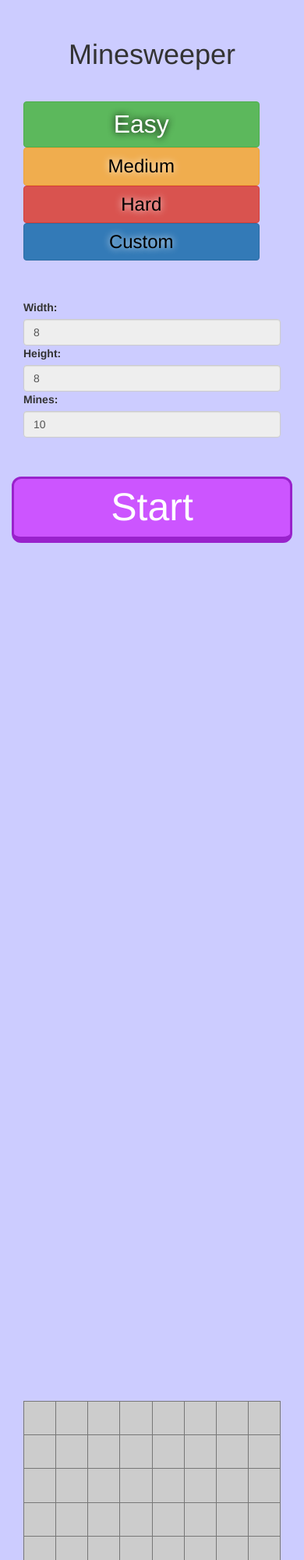
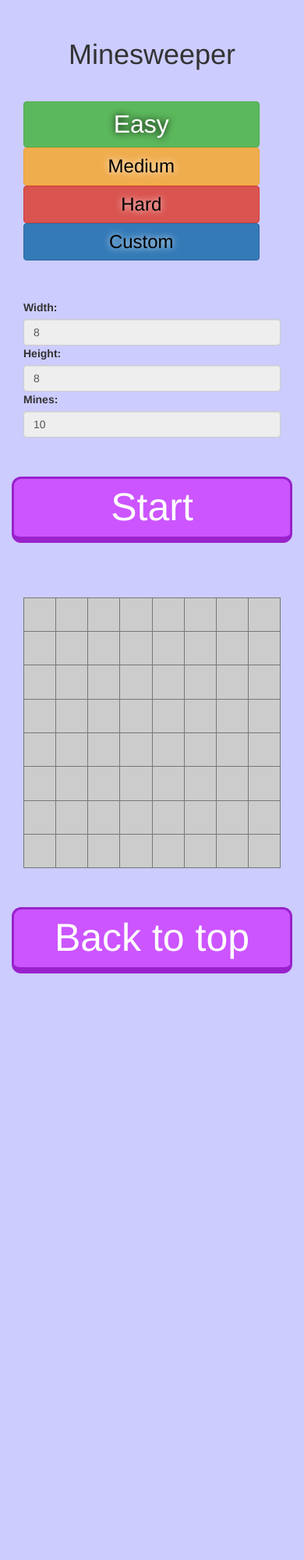
Before and after one commit to jonayerdi/Minesweeper, a plain HTML site: page index.html in a window 390 px wide. Shown: the top 2000 px of the page at 78% size. After the commit the page ends 1298 px from the top, so only its background shows below. Drawn offline with nearby package versions, Linux system fonts and the light colour scheme.

Commit message:
Board font-size adjusted and js restructured

```diff
--- a/css/styles.css
+++ b/css/styles.css
@@ -6,10 +6,6 @@ body {
 #top {
 	text-align:center;
 	margin: 0px 0px 30px 0px;
-}
-
-#minesweeper-top {
-	margin-top: 300%;
 }
 
 #minesweeper {
@@ -92,9 +88,11 @@ th, td  {
 	border: 1px solid #777777;
 	background: #EEEEEE;
 }
+th, td.disabled  {
+	background: #CCCCCC;
+}
 
 th, td.undiscovered  {
-	border: 1px solid #777777;
 	background: #CCCCCC;
 }
 
--- a/js/main.js
+++ b/js/main.js
@@ -1,19 +1,3 @@
-
-var $minesweeper;
-
-var $lbWidth;
-var $lbHeight;
-var $lbMines;
-
-var currentMode;
-
-var width;
-var height;
-var mines;
-
-var customWidth = 8;
-var customHeight = 8;
-var customMines = 10;
 
 function applySettings(mode) {
 	switch (mode) {
@@ -72,24 +56,6 @@ function checkSettings() {
 	buildBoard();
 }
 
-function buildBoard() {
-	var device_width = (window.innerWidth > 0) ? window.innerWidth : screen.width;
-	var device_height = (window.innerHeight > 0) ? window.innerHeight : screen.height;
-	var size = (device_width > device_height) ? device_height/(parseInt(height)+5) : device_width/(parseInt(width)+1);
-	$minesweeper.empty();
-	$minesweeper.append("<table class=\"board-table\"></table>");
-	var $board_table = $(".board-table");
-	for(var i = 0 ; i < height ; i++) {
-		$board_table.append("<tr id=\"row"+i+"\" height='"+size+"' width='"+size+"'></tr>");
-		var $board_row = $("#row"+i);
-		for(var j = 0 ; j < width ; j++) {
-			$board_row.append("<td onclick=\"discover("+i+","+j+")\" id=\"s"+i+"-"+j+"\" height='"+size
-			+"' width='"+size+"' class='undiscovered'></td>");
-		}
-	}
-	initMines(height,width,mines);
-}
-
 $(document).ready(function() {
 	//Get jQuery variables
 	$minesweeper = $('#minesweeper');
--- a/js/minesweeper.js
+++ b/js/minesweeper.js
@@ -1,5 +1,22 @@
 
-var mines = [];
+var $minesweeper;
+
+var $lbWidth;
+var $lbHeight;
+var $lbMines;
+
+var currentMode;
+
+var width;
+var height;
+var mines;
+
+var customWidth = 8;
+var customHeight = 8;
+var customMines = 10;
+
+var mineLocations = [];
+var discovered = 0;
 
 //Returns the color for the discovered square
 function getSquareColor(value) {
@@ -34,8 +51,8 @@ function getSquareColor(value) {
 //Returns * if it's a mine, or the number of mines it has around
 function getSquareValue(x,y) {
 	var surroundMines = 0;
-	for(var i = 0 ; i < mines.length ; i++) {
-		var current = mines[i];
+	for(var i = 0 ; i < mineLocations.length ; i++) {
+		var current = mineLocations[i];
 		if(Math.abs(current.x-x)<2 && Math.abs(current.y-y)<2) {
 			if(current.x == x && current.y == y) return '*';
 			else surroundMines++;
@@ -46,27 +63,49 @@ function getSquareValue(x,y) {
 
 //Creates m random positions within x and y
 function initMines(x,y,m) {
-	mines = [];
+	mineLocations = [];
+	discovered = 0;
 	var placedMines = 0;
 	while(placedMines < m) {
 		var mine = {x:Math.floor((Math.random() * x)), y:Math.floor((Math.random() * y))};
 		if(getSquareValue(mine.x, mine.y) != '*') {
-			mines.push(mine);
+			mineLocations.push(mine);
 			placedMines++;
 		}
 	}
 }
 
+//Builds the board table
+function buildBoard() {
+	var device_width = (window.innerWidth > 0) ? window.innerWidth : screen.width;
+	var device_height = (window.innerHeight > 0) ? window.innerHeight : screen.height;
+	var size = (device_width > device_height) ? device_height/(parseInt(height)+3) : device_width/(parseInt(width)+1);
+	$minesweeper.empty();
+	$minesweeper.append("<table class=\"board-table\"></table>");
+	var $board_table = $(".board-table");
+	for(var i = 0 ; i < height ; i++) {
+		$board_table.append("<tr id=\"row"+i+"\" height='"+size+"' width='"+size+"'></tr>");
+		var $board_row = $("#row"+i);
+		for(var j = 0 ; j < width ; j++) {
+			$board_row.append("<td onclick=\"discover("+i+","+j+")\" id=\"s"+i+"-"+j+"\" height='"+size
+			+"' width='"+size+"' class='undiscovered' style=\"font-size:"+size/2+"px;\"></td>");
+		}
+	}
+	initMines(height,width,mines);
+}
+
 //Discovers all mines (you lost)
 function discoverAllMines() {
-	for(var i = 0 ; i < mines.length ; i++) {
-		var m = mines[i];
+	for(var i = 0 ; i < mineLocations.length ; i++) {
+		var m = mineLocations[i];
 		$square = $('#s'+m.x+"-"+m.y);
 		$square.removeClass("undiscovered");
 		$square.html('*');
 		$square.addClass("boom");
 	}
-	$(".undiscovered").removeClass("undiscovered");
+	var $undiscovered = $(".undiscovered");
+	$undiscovered.addClass("disabled");
+	$undiscovered.removeClass("undiscovered");
 }
 
 //Discovers the square
@@ -92,6 +131,7 @@ function discover(x,y) {
 		}
 		else {
 			$square.css("color",getSquareColor(squareValue));
+			discovered++;
 		}
 	}
 }
```
